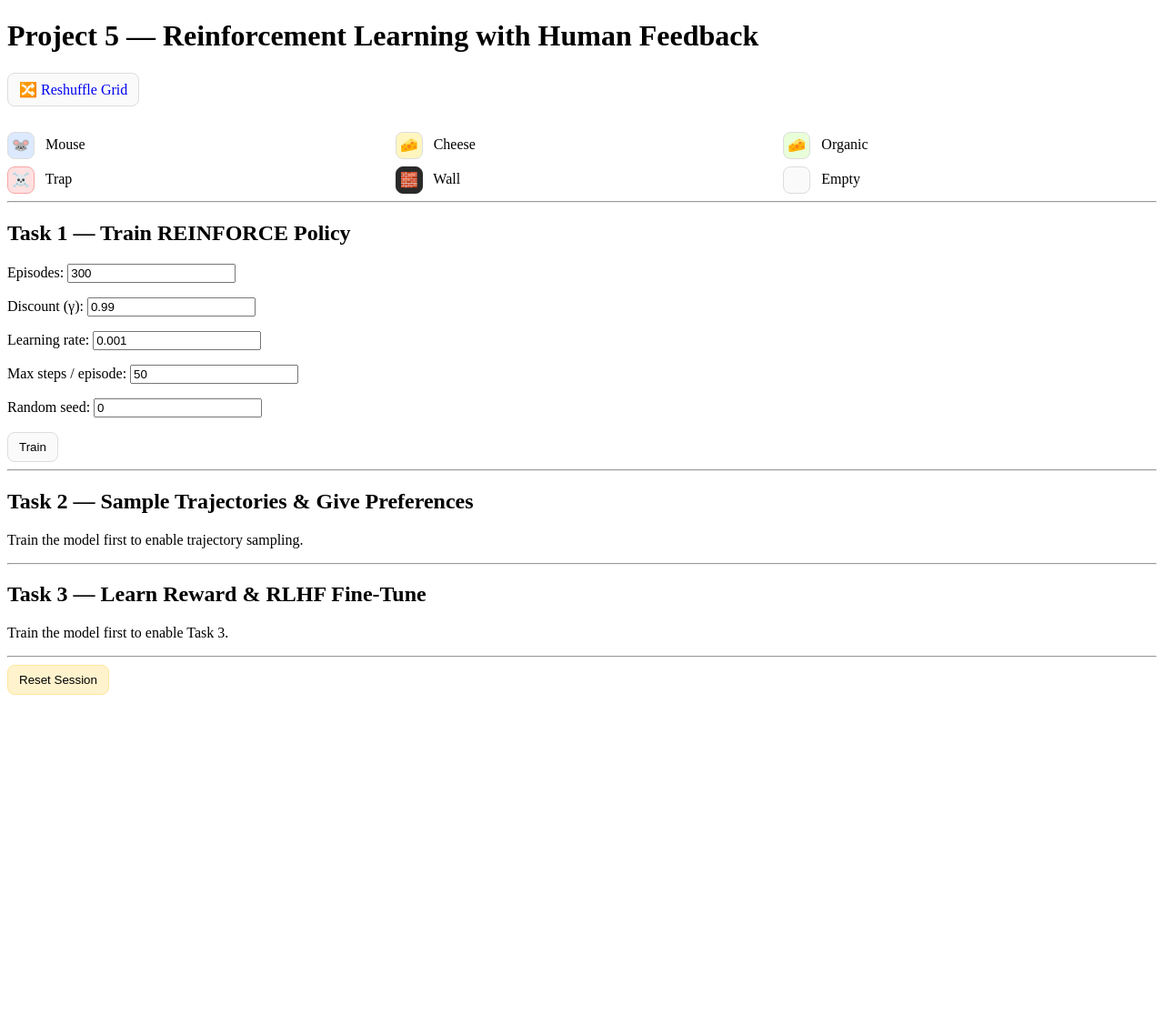
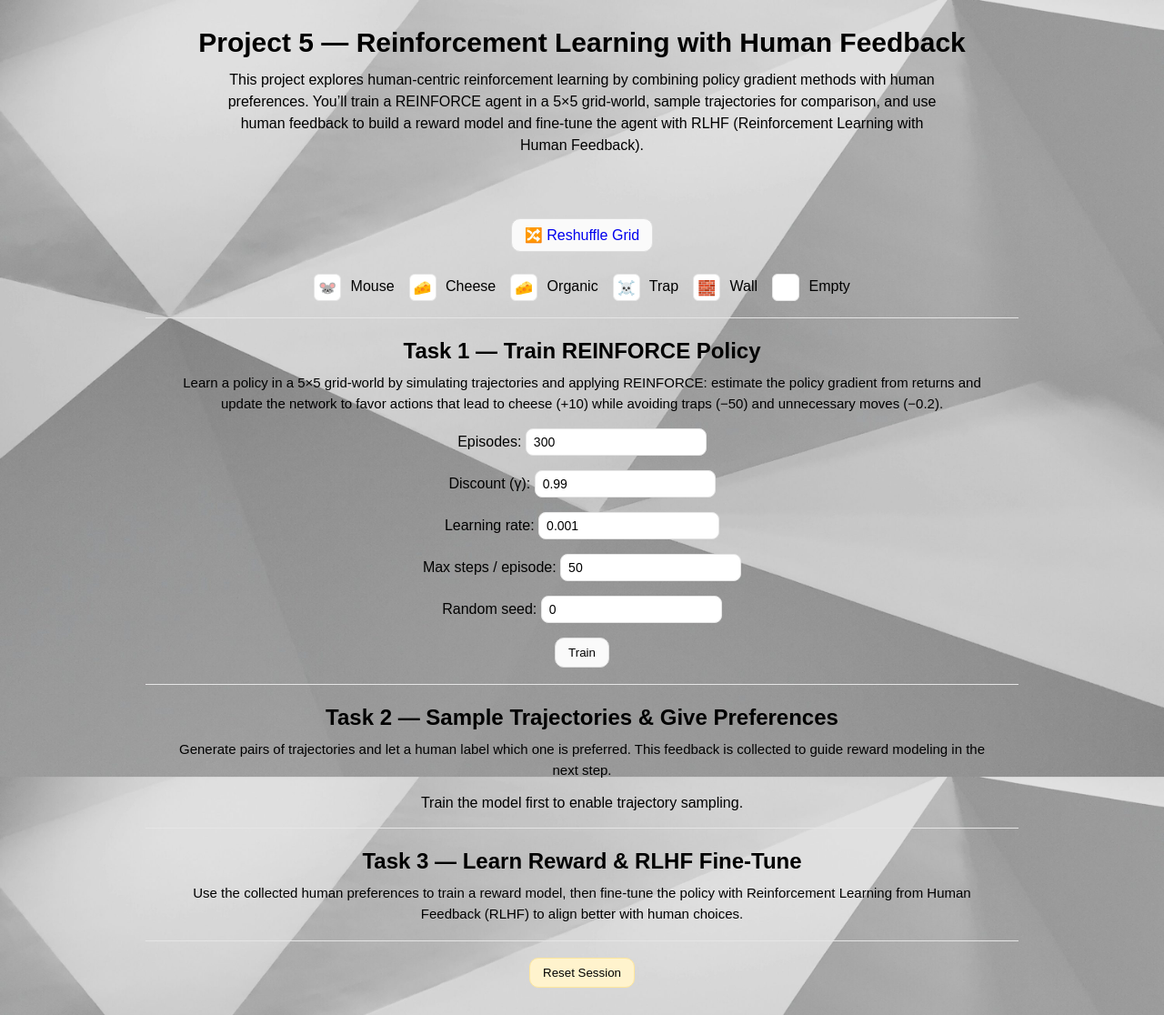
Before and after one commit to sonakshig2720/HCAI-Project, a Django app: template project5/templates/project5/index.html in a window 1280 px wide. Shown: the whole page at 91% size. Before the commit the page ends 764 px from the top, so only its background shows below. Run offline with Django 5.2, Linux system fonts and the light colour scheme; the template is opened without the code that fills it: values that come from a table or form of the project are taken from there, others are empty; parts of the project's set-up code (start-up, migrations or seed data) failed here and were passed over.

Commit message:
project5_changes

```diff
--- a/project5/templates/project5/index.html
+++ b/project5/templates/project5/index.html
@@ -6,40 +6,120 @@
     <title>Project 5 — Tasks 1–3</title>
     <link rel="stylesheet" href="{% static 'project5/styles.css' %}">
     <style>
-      /* Grid + tiles */
-      .gw{display:grid;grid-template-columns:repeat(5,48px);grid-auto-rows:48px;gap:6px;margin:12px 0}
-      .tile{border:1px solid #ddd;border-radius:8px;display:flex;align-items:center;justify-content:center;font-size:22px;user-select:none}
-      .tile-empty{background:#fafafa}
-      .tile-mouse{background:#dce9ff}
-      .tile-cheese{background:#fff6bf}
-      .tile-organic{background:#e8ffd9}
-      .tile-trap{background:#ffe0e0;border-color:#f8a6a6}
-      .tile-wall{background:#2a2a2a;color:#fff;border-color:#2a2a2a}
+      :root{
+        --fg:#000;
+        --muted:#000;
+        --border:#e5e5e5;
+        --btn-bg:#fafafa; --btn-border:#ddd; --btn-hover:#f2f2f2;
+        --card-bg:#fbfbfb;
+      }
 
-      /* UI bits */
-      .legend{display:grid;grid-template-columns:repeat(3,minmax(140px,1fr));gap:8px 16px;margin-top:12px}
-      .legend .leg{width:28px;height:28px;font-size:16px;margin-right:8px;display:inline-flex;align-items:center;justify-content:center;vertical-align:middle}
-      .toolbar{display:flex;gap:12px;align-items:center;margin:6px 0 16px}
-      .btn{padding:8px 12px;border:1px solid #ddd;border-radius:8px;background:#fafafa;text-decoration:none;cursor:pointer;display:inline-block}
-      .btn[disabled]{opacity:.5;cursor:not-allowed}
-      .results{margin-top:12px;padding:12px;border:1px solid #e5e5e5;border-radius:10px;background:#fbfbfb}
+      html, body { height: 100%; margin:0; }
+      body{
+        font-family: Arial, sans-serif;
+        color:var(--fg);
+        background-image: url("{% static 'images/bg.jpeg' %}");
+        background-size: cover;
+        background-repeat: no-repeat;
+        background-attachment: fixed;
+        display: flex;
+        flex-direction: column;
+        align-items: center;
+      }
 
-      /* Tiny bar chart */
-      .chart-card{margin-top:12px;padding:10px;border:1px solid #eee;border-radius:10px}
-      .chart-bars{display:flex;gap:16px;align-items:flex-end;height:140px;margin-top:8px}
-      .bar{width:28px;background:#cfe2ff;border:1px solid #9ec5fe;border-radius:6px;display:flex;align-items:flex-end;justify-content:center}
-      .bar-label{margin-top:6px;font-size:12px;text-align:center}
-      .bar-value{font-size:12px;color:#555;text-align:center}
+      .page-container{
+        width:100%;
+        max-width:1200px;
+        padding:20px 40px;
+        text-align:center;
+      }
+
+      .title-container{
+        display:flex;
+        flex-direction:column;
+        align-items:center;
+        justify-content:center;
+        margin-top:30px;
+        margin-bottom:20px;
+      }
+
+      h1{ font-size: 30px; font-weight: bold; margin:0; color:#000; }
+      .project-desc{
+        max-width: 800px;
+        margin-top: 12px;
+        font-size: 16px;
+        line-height: 1.5;
+        color:#000;
+        text-align: center;   /* ✅ center aligned */
+        font-weight: normal;  /* ✅ no bold */
+        font-style: normal;   /* ✅ no italic */
+      }
+
+
+      h2{ text-align:center; margin:22px 0 10px; color:#000; }
+      hr{ border:none; border-top:1px solid var(--border); margin:18px auto; width:80%; }
+
+      .task-desc{
+        max-width: 900px;
+        margin: 6px auto 14px;
+        text-align: center;
+        color: #000;
+        font-size: 15px;
+        line-height: 1.5;
+      }
+
+      .btn{
+        padding:8px 14px;
+        border:1px solid var(--btn-border);
+        border-radius:10px;
+        background:var(--btn-bg);
+        text-decoration:none;
+        cursor:pointer;
+        transition: background .15s ease, transform .02s ease;
+      }
+      .btn:hover{ background:var(--btn-hover); }
+      .btn:active{ transform: translateY(1px); }
+      .btn[disabled]{ opacity:.55; cursor:not-allowed; }
+
+      .toolbar{ display:flex; justify-content:center; gap:12px; margin:12px 0; flex-wrap:wrap; }
+
+      .gw{ display:grid; grid-template-columns:repeat(5,48px); grid-auto-rows:48px; gap:6px; margin:12px auto; justify-content:center; }
+      .tile{ border:1px solid #ddd; border-radius:8px; display:flex; align-items:center; justify-content:center; font-size:22px; }
+      .tile-empty{ background:#fafafa; }
+      .tile-mouse{ background:#dce9ff; }
+      .tile-cheese{ background:#fff6bf; }
+      .tile-organic{ background:#e8ffd9; }
+      .tile-trap{ background:#ffe0e0; border-color:#f8a6a6; }
+      .tile-wall{ background:#2a2a2a; color:#fff; border-color:#2a2a2a; }
+
+      .legend{ display:flex; justify-content:center; gap:16px; margin-top:12px; flex-wrap:wrap; }
+      .legend .leg{ width:28px; height:28px; font-size:16px; margin-right:6px; display:inline-flex; align-items:center; justify-content:center; border:1px solid var(--border); border-radius:6px; background:#fff; }
+
+      .results{ margin:12px auto; padding:12px; border:1px solid var(--border); border-radius:10px; background:var(--card-bg); max-width:600px; }
+
+      form{ margin:10px auto; text-align:center; }
+      form label{ color:#000; }
+      form input, form select{ border:1px solid var(--border); border-radius:8px; padding:6px 8px; font-size:14px; background:#fff; color:#000; }
     </style>
   </head>
   <body>
+    <!-- title + project description -->
+    <div class="title-container">
       <h1>Project 5 — Reinforcement Learning with Human Feedback</h1>
+      <p class="project-desc">
+        This project explores human-centric reinforcement learning by combining policy gradient
+        methods with human preferences. You’ll train a REINFORCE agent in a 5×5 grid-world,
+        sample trajectories for comparison, and use human feedback to build a reward model
+        and fine-tune the agent with RLHF (Reinforcement Learning with Human Feedback).
+      </p>
+    </div>
+    <div class="page-container">
 
       <div class="toolbar">
         <a class="btn" href="{% url 'project5:reshuffle' %}">🔀 Reshuffle Grid</a>
       </div>
 
-    <!-- Grid BEFORE training -->
+      <!-- Grid -->
       <div class="gw">
         {% for row in grid %}
           {% for cell in row %}
@@ -59,8 +139,13 @@
 
       <hr>
 
-    <!-- Task 1: Train -->
+      <!-- Task 1 -->
       <h2>Task 1 — Train REINFORCE Policy</h2>
+      <p class="task-desc">
+        Learn a policy in a 5×5 grid-world by simulating trajectories and applying REINFORCE:
+        estimate the policy gradient from returns and update the network to favor actions that
+        lead to cheese (+10) while avoiding traps (−50) and unnecessary moves (−0.2).
+      </p>
       <form method="post" action="{% url 'project5:train' %}">
         {% csrf_token %}
         {{ form.as_p }}
@@ -75,124 +160,47 @@
       </div>
       {% endif %}
 
-  {% if chart_points %}
-  <div class="chart-card">
-    <strong>Performance chart</strong>
-    <div id="chart" class="chart-bars" data-absmax="{{ chart_absmax|default:1 }}">
-      {% for label, val in chart_points %}
-        <div class="bar" data-label="{{ label }}" data-value="{{ val }}"></div>
-      {% endfor %}
-    </div>
-    <div id="chart-labels" style="display:flex;gap:24px;margin-top:6px;">
-      {% for label, val in chart_points %}
-        <div style="width:100px;text-align:center">
-          <div class="bar-label" style="white-space:nowrap; overflow:hidden; text-overflow:ellipsis;">
-            {{ label }}
-          </div>
-          <div class="bar-value">{{ val|floatformat:2 }}</div>
-        </div>
-      {% endfor %}
-    </div>
-    <div style="font-size:12px;color:#777;margin-top:4px;">
-      Bars scaled by max(|mean|) = {{ chart_absmax|floatformat:2 }}
-    </div>
-  </div>
-  {% endif %}
-
-  <script>
-    (function(){
-      var chart = document.getElementById('chart');
-      if(!chart) return;
-      var absmax = parseFloat(chart.getAttribute('data-absmax') || '1');
-      if(!(absmax > 0)) absmax = 1;
-
-      var bars = chart.querySelectorAll('.bar');
-      bars.forEach(function(bar){
-        var v = parseFloat(bar.getAttribute('data-value') || '0');
-        var h = Math.round(120 * Math.abs(v) / absmax);  // 120px visual range
-        bar.style.height = (h < 3 ? 3 : h) + 'px';
-        bar.style.width  = '36px';
-        bar.style.borderRadius = '6px';
-        bar.style.border = '1px solid ' + (v >= 0 ? '#9ec5fe' : '#f4a6a6');
-        bar.style.background   = (v >= 0 ? '#cfe2ff' : '#ffe0e0');
-        bar.style.marginRight  = '24px';
-      });
-    })();
-  </script>
-
       <hr>
 
-    <!-- Task 2: Sample + Compare -->
+      <!-- Task 2 -->
       <h2>Task 2 — Sample Trajectories & Give Preferences</h2>
+      <p class="task-desc">
+        Generate pairs of trajectories and let a human label which one is preferred.
+        This feedback is collected to guide reward modeling in the next step.
+      </p>
       {% if trained %}
         <p>
           <a class="btn" href="{% url 'project5:sample' %}">Sample trajectories</a>
           {% if num_prefs %}<span style="margin-left:8px;">Preferences collected: {{ num_prefs }}</span>{% endif %}
         </p>
-      <p style="font-size:12px;color:#666;margin-top:-6px;">After sampling, the compare UI opens at <code>/project5/compare/</code>.</p>
       {% else %}
         <p>Train the model first to enable trajectory sampling.</p>
       {% endif %}
 
       <hr>
 
-    <!-- Task 3: Fit Reward + RLHF -->
-    <h2>Task 3 — Learn Reward & RLHF Fine‑Tune</h2>
+      <!-- Task 3 -->
+      <h2>Task 3 — Learn Reward & RLHF Fine-Tune</h2>
+      <p class="task-desc">
+        Use the collected human preferences to train a reward model, then fine-tune the policy
+        with Reinforcement Learning from Human Feedback (RLHF) to align better with human choices.
+      </p>
       {% if trained %}
-      <form method="post" action="{% url 'project5:fit_reward' %}" style="margin:8px 0;">
+        <form method="post" action="{% url 'project5:fit_reward' %}">
           {% csrf_token %}
           <button class="btn" type="submit" {% if num_prefs|default:0 < 1 %}disabled{% endif %}>
             Fit reward from {{ num_prefs|default:0 }} preferences
           </button>
         </form>
-
-      <form method="post" action="{% url 'project5:rlhf_retrain' %}" style="display:flex;gap:8px;align-items:center;flex-wrap:wrap;">
-        {% csrf_token %}
-        <label>KL β <input name="kl_beta" type="number" step="0.001" value="0.01" style="width:80px"></label>
-        <label>Epochs <input name="epochs" type="number" value="50" style="width:80px"></label>
-        <label>LR <input name="lr" type="text" value="0.05" style="width:90px"></label>
-        <label>Max steps <input name="max_steps" type="number" value="50" style="width:90px"></label>
-        <button class="btn" type="submit" {% if not reward_fit %}disabled{% endif %}>RLHF fine‑tune</button>
-      </form>
-
-      <div class="results" style="margin-top:8px;">
-        <div>Reward fitted: {{ reward_fit }}</div>
-        <div>RLHF done: {{ rlhf_done }}</div>
-      </div>
-    {% else %}
-      <p>Train the model first to enable Task 3.</p>
       {% endif %}
 
       <hr>
 
-    <!-- Reset Session -->
+      <!-- Reset -->
       <form method="post" action="{% url 'project5:reset' %}">
         {% csrf_token %}
         <button class="btn" type="submit" style="background:#fff3cd;border-color:#ffe69c;">Reset Session</button>
       </form>
-
-    <!-- Bar chart script: scales bars based on data-* attributes -->
-    <script>
-      (function(){
-        var chart = document.getElementById('chart');
-        if(!chart) return;
-        var absmax = parseFloat(chart.getAttribute('data-absmax') || '1');
-        if(!(absmax > 0)) absmax = 1;
-        var bars = chart.querySelectorAll('.bar');
-        bars.forEach(function(bar){
-          var v = parseFloat(bar.getAttribute('data-value') || '0');
-          var h = Math.round(120 * Math.abs(v) / absmax); // 120px visual range
-          bar.style.height = (h < 2 ? 2 : h) + 'px';
-          // indicate sign via border color
-          if (v >= 0) {
-            bar.style.background = '#cfe2ff';
-            bar.style.borderColor = '#9ec5fe';
-          } else {
-            bar.style.background = '#ffe0e0';
-            bar.style.borderColor = '#f4a6a6';
-          }
-        });
-      })();
-    </script>
+    </div>
   </body>
 </html>
```
Also changed, not shown: project5/templates/project5/compare.html (+75 -15 lines), 1 other file. Lines whose indentation alone changed are shown as unchanged.
